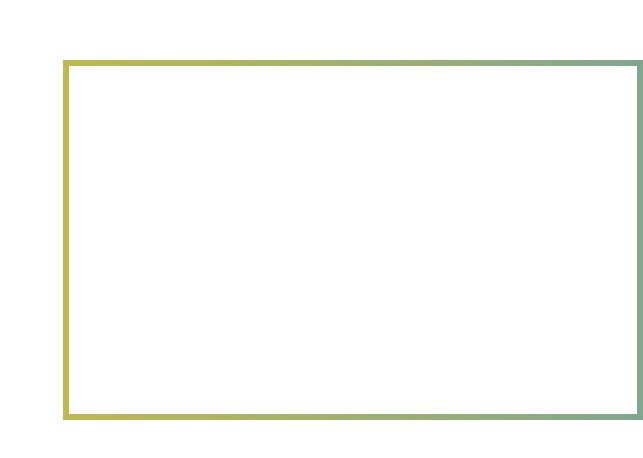
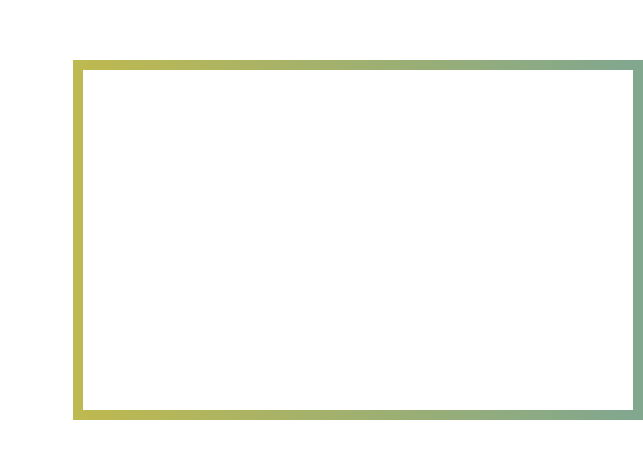
Before and after one commit to pablosirera/overlay-obs, a Vue app: page /full-screen in a window 1280 px wide. Shown: the part 380-838 px from the top of the page, without its empty margins (637-1280 px from the left). Built offline with nearby package versions, Linux system fonts and the light colour scheme.

Commit message:
fix: width cam full screen page

```diff
--- a/src/components/Cam.vue
+++ b/src/components/Cam.vue
@@ -15,7 +15,7 @@ export default {
   width: 100%;
   height: 360px;
   box-sizing: border-box;
-  border-width: 6px;
+  border-width: 10px;
   border-style: solid;
   border-image-source: linear-gradient(
     to left,
--- a/src/views/FullScreen.vue
+++ b/src/views/FullScreen.vue
@@ -19,7 +19,7 @@ export default {
 .full-screen {
   background-color: transparent;
   &-cam {
-    width: 580px;
+    width: 570px;
     position: absolute;
     bottom: 0;
     right: 0;
```
